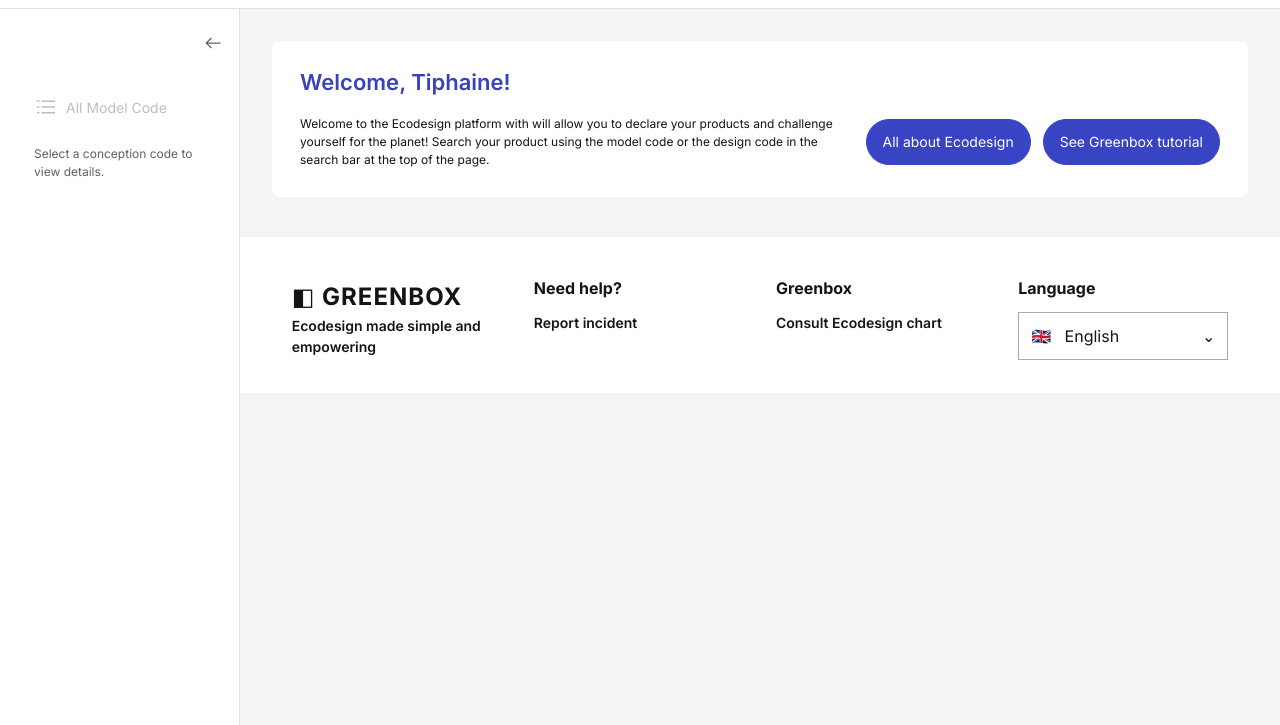
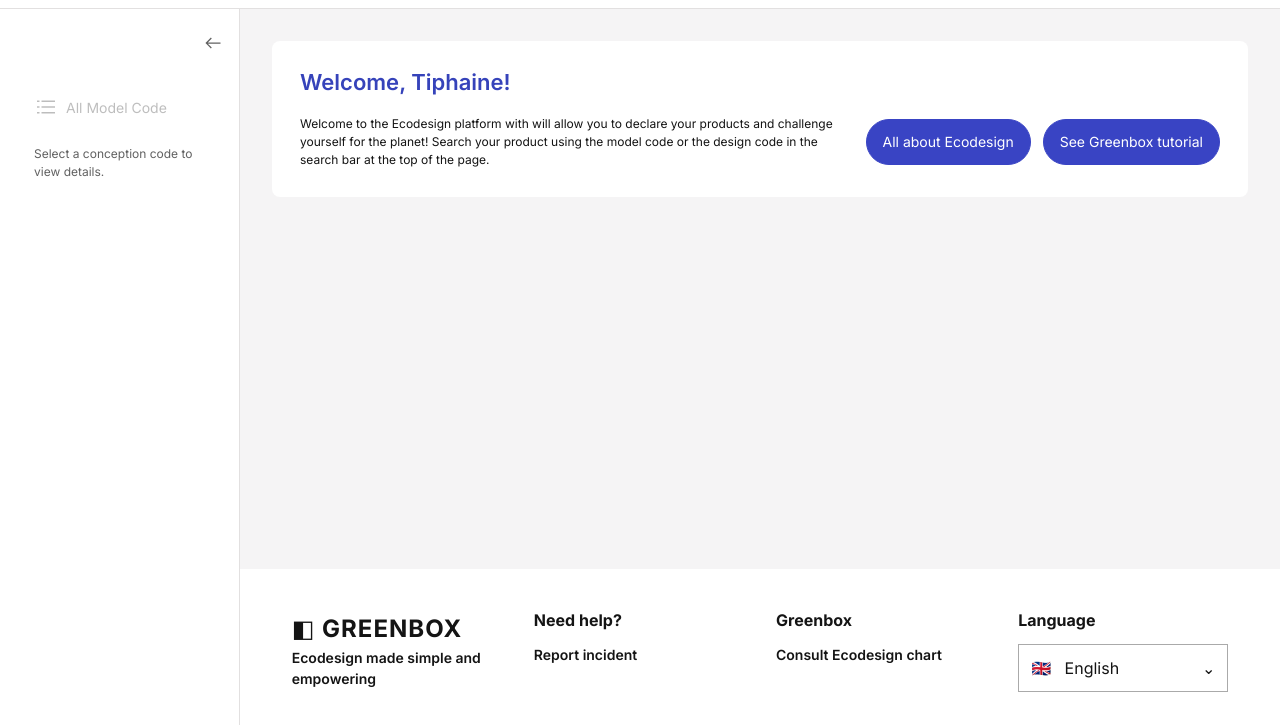
Before and after one commit to tiphaine-maes/greenbox-prototype, a plain HTML site: page index.html in a window 1280 px wide. Shown: the part 75-800 px from the top of the page. Drawn offline with Linux system fonts and the light colour scheme.

Commit message:
Pin homepage footer to viewport bottom
Co-authored-by: Copilot App <223556219+Copilot@users.noreply.github.com>

```diff
--- a/index.html
+++ b/index.html
@@ -74,7 +74,8 @@
     body.home-view .layout { --sidebar-width: 240px; }
     body.home-view .topbar { position: fixed; }
     body.home-view #sidebar { top: 84px; }
-    body.home-view main { padding: 32px 32px 0; background: #F5F4F5; }
+    body.home-view main { display: flex; flex-direction: column; min-height: calc(100vh - 84px); padding: 32px 32px 0; background: #F5F4F5; }
+    body.home-view #home-view:not([hidden]) { display: flex; flex: 1; flex-direction: column; }
     body.home-view #sidebar .nav-label, body.home-view #sidebar .nav-help { display: block; }
     body.home-view #sidebar .nav-item { justify-content: flex-start; padding: 14px 18px; }
     body.home-view #sidebar [data-page="all-model-code"] { opacity: 0.38; }
@@ -90,7 +91,7 @@
     .home-welcome-actions { display: flex; flex-wrap: wrap; gap: 12px; }
     .home-welcome-actions .action { padding: 10px 16px; font-size: 12px; }
     .home-welcome details { margin-top: 20px; font-size: 14px; line-height: 1.5; }
-    .home-footer { margin: 40px -32px 0; }
+    .home-footer { margin: auto -32px 0; }
     @media (max-width: 900px) { .home-welcome-content { grid-template-columns: 1fr; } }
 
     .user { position: relative; margin-left: auto; line-height: 1.35; }
```
